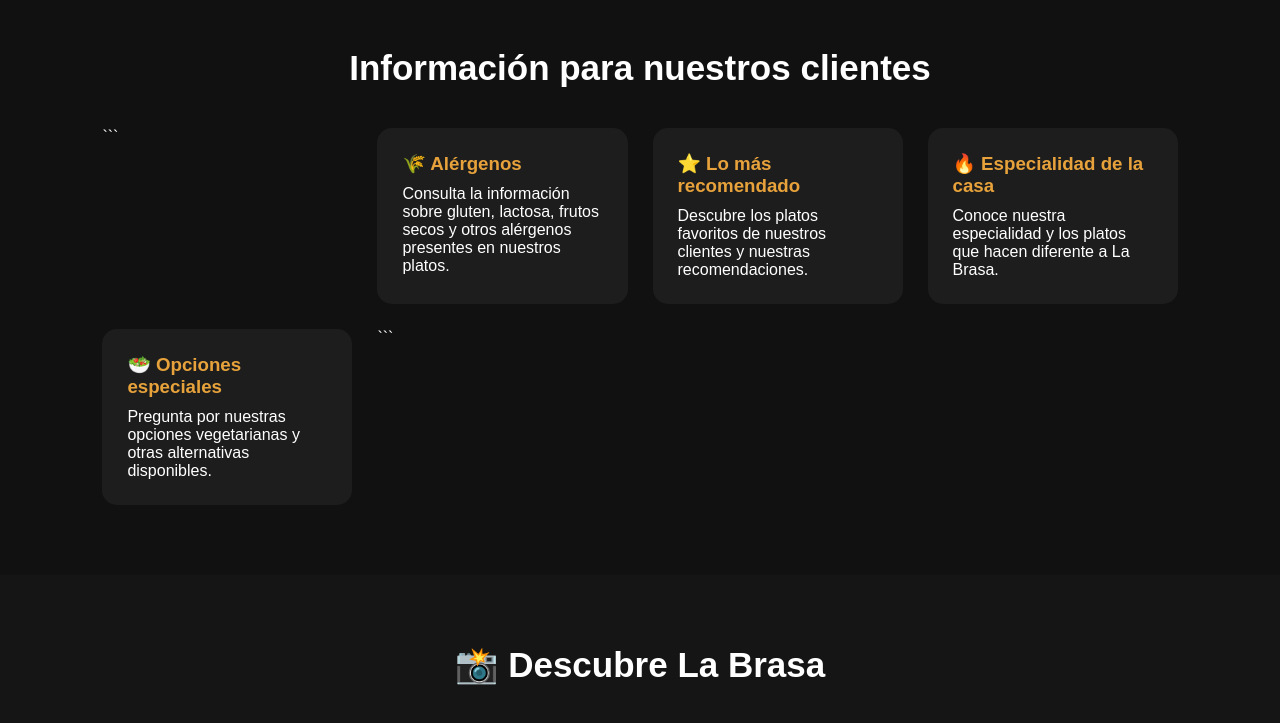
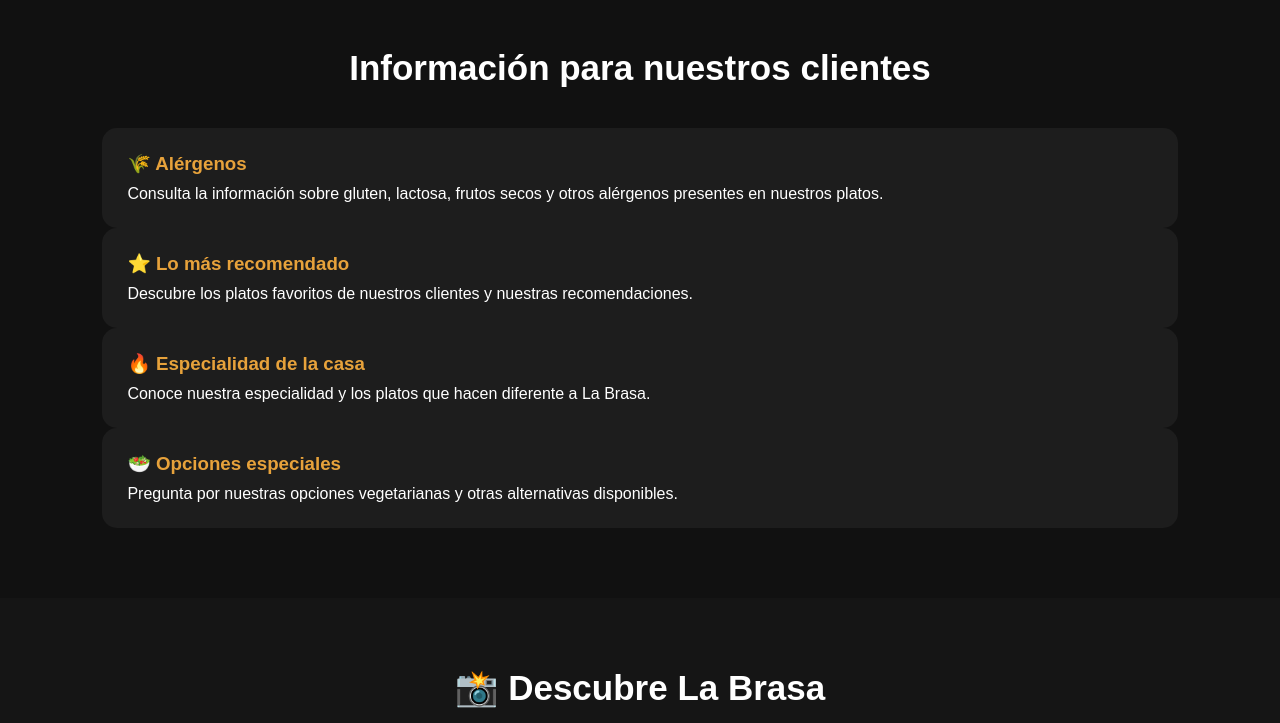
Before and after one commit to jacobo1guerra1librero-maker/La-brasa, a website: page public/index.html in a window 1280 px wide. Shown: the part 741-1464 px from the top of the page. Drawn offline with Linux system fonts and the light colour scheme; grey boxes are pictures that could not be loaded.

Commit message:
Actualizar información del menú

````diff
--- a/public/index.html
+++ b/public/index.html
@@ -1005,9 +1005,9 @@
     Información para nuestros clientes
   </h2>
 
-  <div class="menu">
-
-```
+  <div class="Información">
+
+
 <div class="card">
 
   <h3>
@@ -1066,7 +1066,7 @@
   </p>
 
 </div>
-```
+
 
   </div>
 
````
